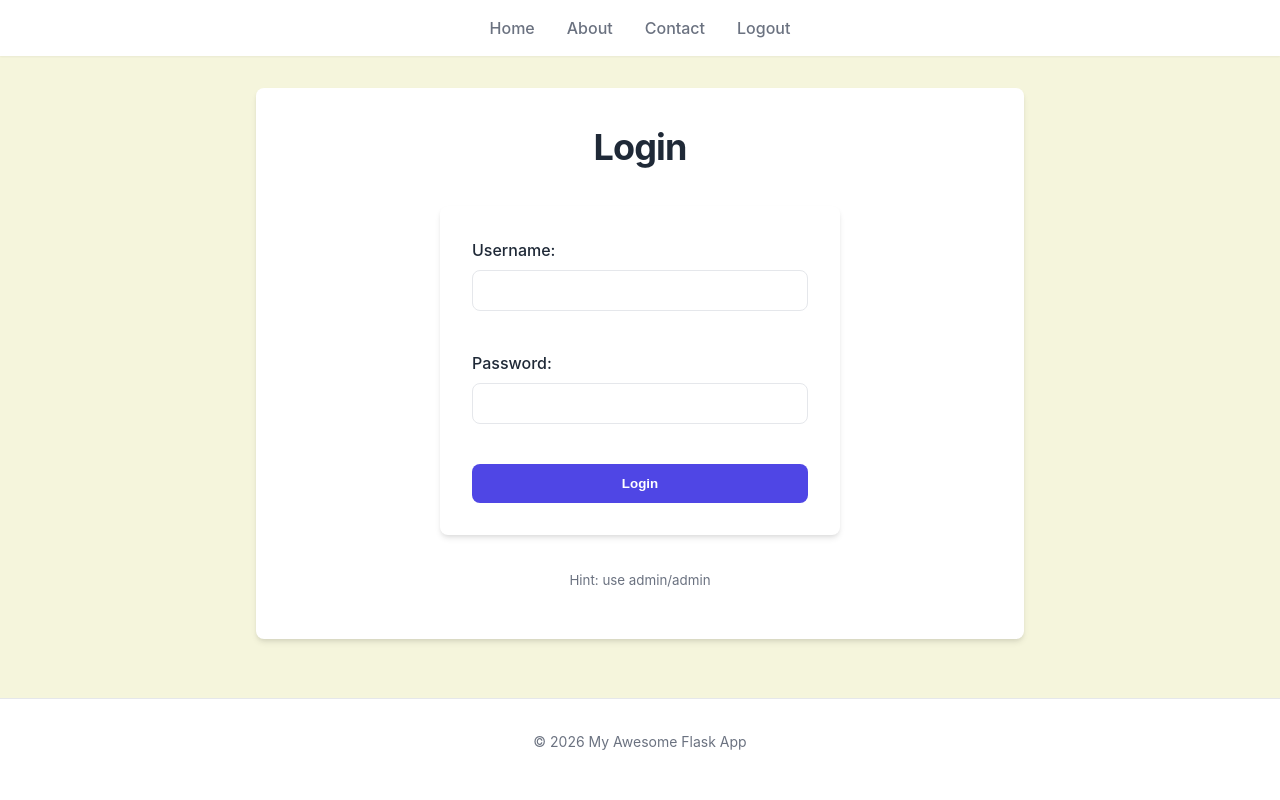
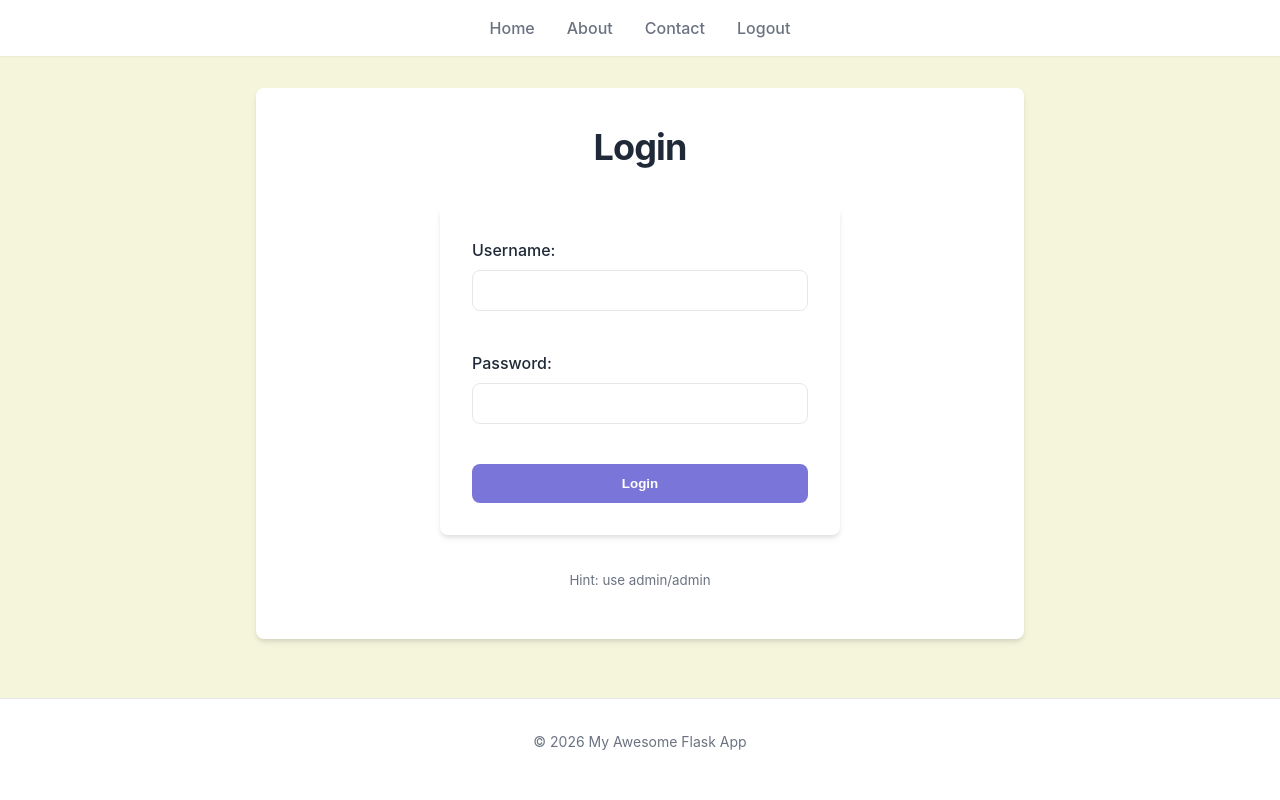
Before and after one commit to sagnik-devv/Flask-Tutorial, a Flask app: page / in a window 1280 px wide. Run offline with Flask 3, Linux system fonts and the light colour scheme.

Commit message:
Style login page and update UI styling

```diff
--- a/static/css/main.css
+++ b/static/css/main.css
@@ -1,6 +1,5 @@
-
 :root {
-    --primary-color: #4f46e5;
+    --primary-color: #7a75d8;
     --primary-hover: #4338ca;
     --bg-color: #f5f5dc;
     /* Beige */
```
Also changed, not shown: app.py (line endings or trailing spaces).
